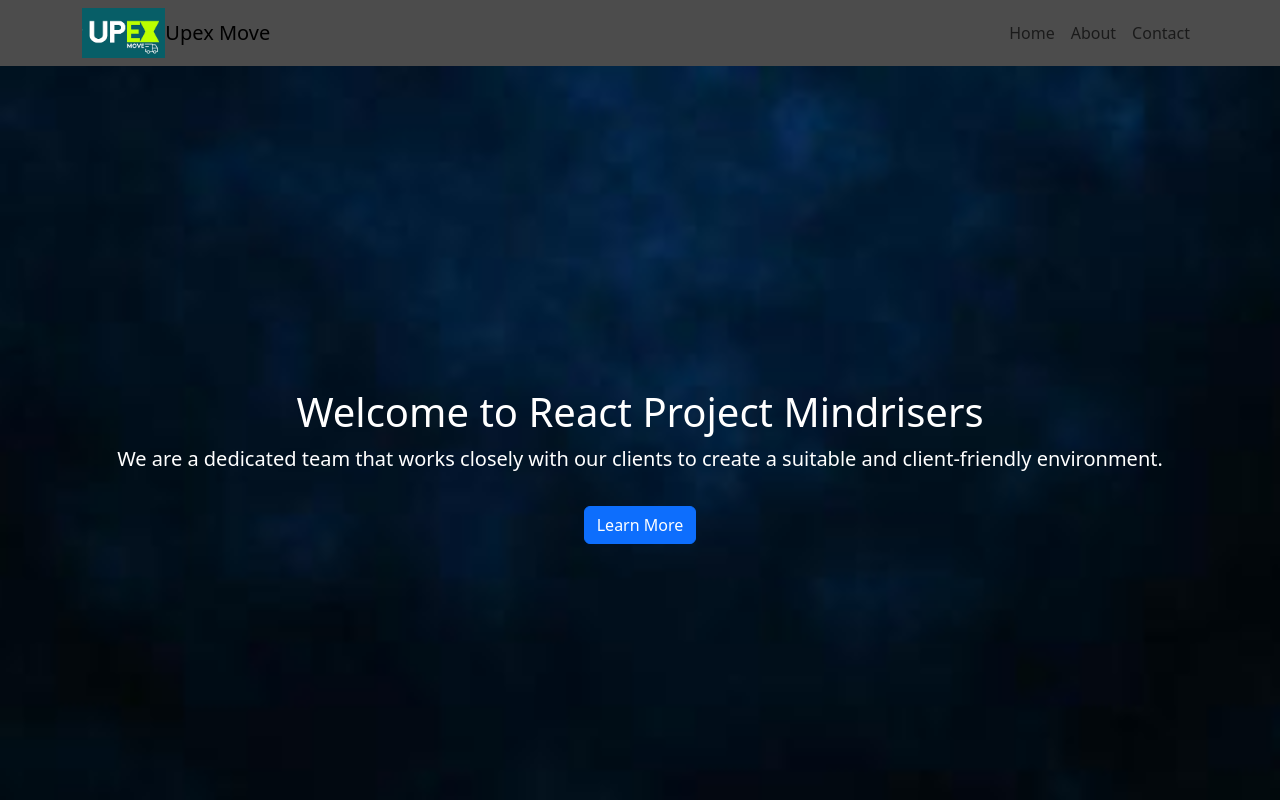
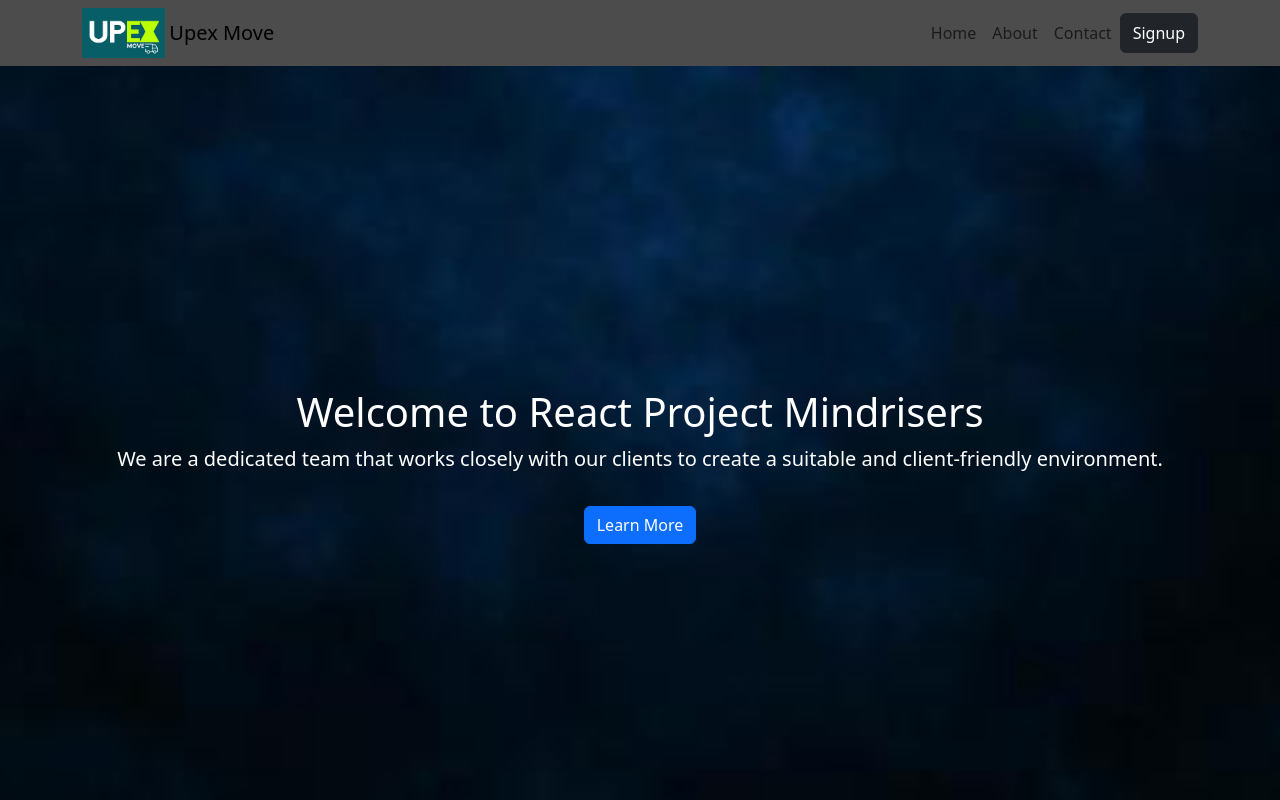
Before and after one commit to DMStha/New_Project, a React (Vite) app: page / in a window 1280 px wide. Shown: the top 800 px of the page. Built offline with nearby package versions, Linux system fonts and the light colour scheme.

Commit message:
minor changes in navbar

```diff
--- a/src/components/Navbar.jsx
+++ b/src/components/Navbar.jsx
@@ -10,13 +10,16 @@ const MyNavbar = () => {
           <a href="">
             <img src={logo1} className="logo" alt="" />
           </a>
-          <Navbar.Brand href="#">Upex Move</Navbar.Brand>
+          <Navbar.Brand href="#">
+            <span className="px-1">Upex Move</span>
+          </Navbar.Brand>
           <Navbar.Toggle aria-controls="basic-navbar-nav" />
           <Navbar.Collapse id="basic-navbar-nav">
             <Nav className="ms-auto">
               <Nav.Link href="#">Home</Nav.Link>
               <Nav.Link href="#">About</Nav.Link>
               <Nav.Link href="#">Contact</Nav.Link>
+              <button className="btn-dark btn"> Signup</button>
             </Nav>
           </Navbar.Collapse>
         </div>
```
